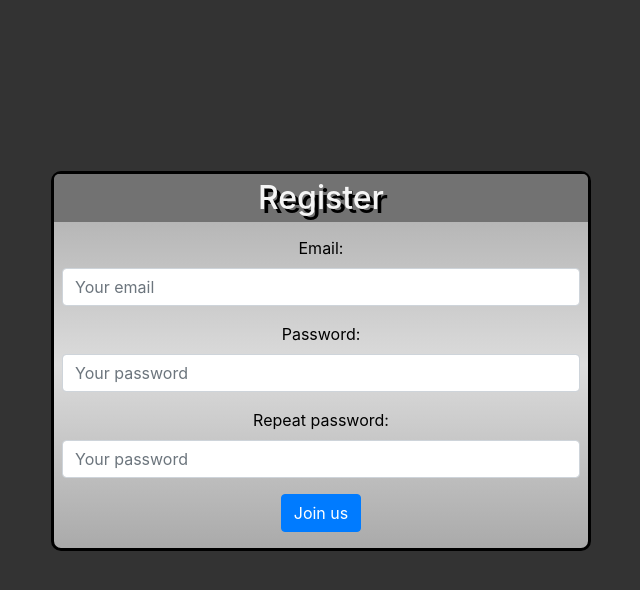
After one commit to matsmolinski/tourist-helper, a Flask app: template WebApp/templates/register_form.html in a window 1280 px wide. The commit adds this page. Shown: the top 590 px of the page, without its empty margins (319-959 px from the left). Run offline with Flask 2, Linux system fonts and the light colour scheme; the template is opened without the code that fills it, so the values that code supplies are empty; some libraries are stand-ins or nearby versions.

Commit message:
Login and registration forms added

```diff
--- a/WebApp/app.py
+++ b/WebApp/app.py
@@ -12,4 +12,4 @@ app.secret_key = "SECRET KEY IN PLAIN TEXT PLZ DONT STEAL"
 for blueprint in [translations_blueprint, login_blueprint, index_blueprint]:
     app.register_blueprint(blueprint)
 
-app.run()
+#app.run()
--- a/WebApp/requirements.txt
+++ b/WebApp/requirements.txt
@@ -1,3 +1,4 @@
 flask[async]
 python-dotenv
 aiohttp
+requests
--- a/WebApp/source/rest/login_controller.py
+++ b/WebApp/source/rest/login_controller.py
@@ -1,16 +1,16 @@
-from flask import Blueprint, Response
+from flask import Blueprint, Response, render_template
 
 login_blueprint = Blueprint('login', __name__, template_folder='templates', url_prefix="/")
 
 
 @login_blueprint.route('login', methods=['GET'])
 async def get_login_form():
-    return Response(status=200, mimetype="application/json")
+    return render_template(template_name_or_list="login_form.html")
 
 
 @login_blueprint.route('register', methods=['GET'])
 async def get_register_form():
-    return Response(status=200, mimetype="application/json")
+    return render_template(template_name_or_list="register_form.html")
 
 
 @login_blueprint.route('register', methods=['POST'])
--- a/WebApp/templates/index.html
+++ b/WebApp/templates/index.html
@@ -32,8 +32,8 @@
                             <div class="align-self-center">
                                 <a href="/translation/add" class="btn btn-info col-12 m-1" role="button">Anonymous
                                     Request</a>
-                                <a href="#link" class="btn btn-info col-12 m-1" role="button">Sign in</a>
-                                <a href="#link" class="btn btn-info col-12 m-1" role="button">Sign up</a>
+                                <a href="/login" class="btn btn-info col-12 m-1" role="button">Sign in</a>
+                                <a href="/register" class="btn btn-info col-12 m-1" role="button">Sign up</a>
                             </div>
                         </div>
                     </div>
--- /dev/null
+++ b/WebApp/templates/register_form.html
@@ -0,0 +1,54 @@
+<!doctype html>
+<html lang="pl">
+<head>
+    <meta charset="utf-8"/>
+    <title>Tourist helper</title>
+    <script type=text/javascript src='../static/js/index.js'></script>
+    <link rel="stylesheet" href="https://stackpath.bootstrapcdn.com/bootstrap/4.3.1/css/bootstrap.min.css"
+          integrity="sha384-ggOyR0iXCbMQv3Xipma34MD+dH/1fQ784/j6cY/iJTQUOhcWr7x9JvoRxT2MZw1T" crossorigin="anonymous">
+    <link rel="stylesheet" type="text/css" href="../static/css/request.css">
+    <link rel="stylesheet" type="text/css" href="../static/css/common.css">
+    <script src="https://cdn.jsdelivr.net/npm/jquery@3.5.1/dist/jquery.slim.min.js"
+            integrity="sha384-DfXdz2htPH0lsSSs5nCTpuj/zy4C+OGpamoFVy38MVBnE+IbbVYUew+OrCXaRkfj"
+            crossorigin="anonymous"></script>
+    <script src="https://cdn.jsdelivr.net/npm/bootstrap@4.6.1/dist/js/bootstrap.bundle.min.js"
+            integrity="sha384-fQybjgWLrvvRgtW6bFlB7jaZrFsaBXjsOMm/tB9LTS58ONXgqbR9W8oWht/amnpF"
+            crossorigin="anonymous"></script>
+
+</head>
+<body>
+<div class="container">
+    <div class="row">
+        <div class="col-3">
+        </div>
+        <div class="col-6">
+            <div class="background">
+                <h2 class="title">Register</h2>
+                <form class="form" action="/register" method="POST">
+                    <div class="form-group">
+                        <label>Email:</label>
+                        <input type="email" class="form-control" name="email" id="email" placeholder="Your email" required>
+                    </div>
+                    <div class="form-group">
+                        <label>Password:</label>
+                        <input type="password" class="form-control" name="pswd" id="pswd" placeholder="Your password" required>
+                    </div>
+                    <div class="form-group">
+                        <label>Repeat password:</label>
+                        <input type="password" class="form-control" name="rpswd" id="rpswd" placeholder="Your password" required>
+                    </div>
+                    <div class="row">
+                        <div class="col">
+                            <div class="form-group">
+                                <button type="submit" class="btn btn-primary" id="submitButton">Join us</button>
+                            </div>
+                        </div>
+                    </div>
+                </form>
+            </div>
+        </div>
+        <div class="col-3"></div>
+    </div>
+</div>
+</body>
+</html>
```
Also changed, not shown: WebApp/templates/login_form.html (added, +50 -0 lines).
